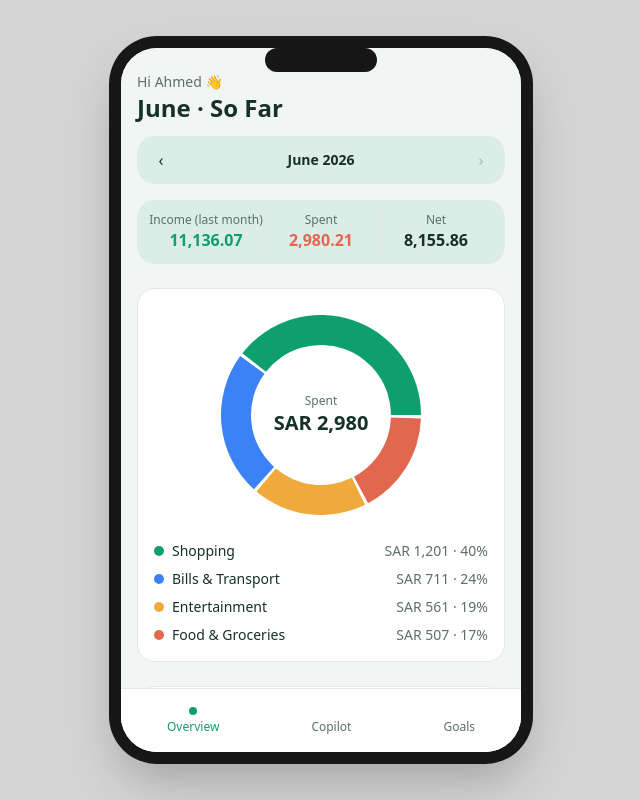
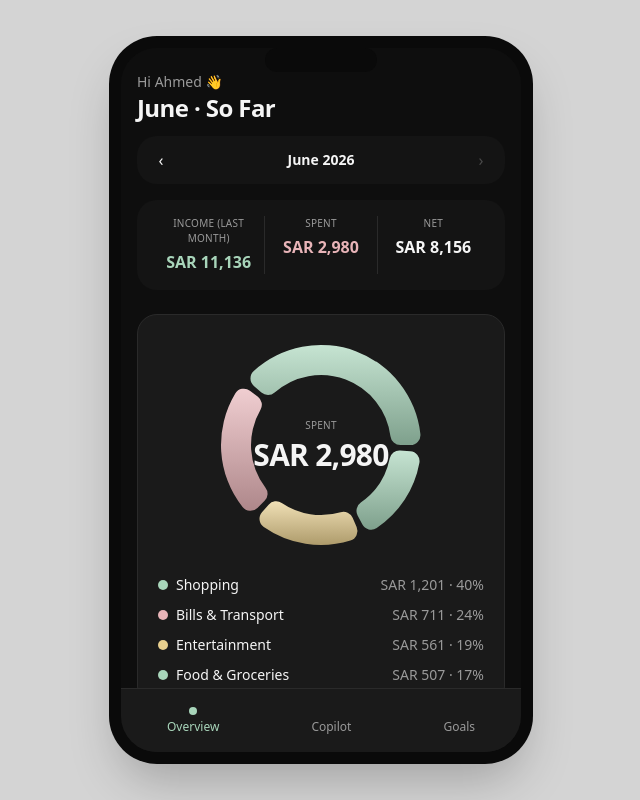
Before and after one commit to NawafAlbarqan/Munami, a React (Vite) app: page / in a window 1280 px wide. Shown: the whole page, without its empty margins (319-959 px from the left). Built offline with nearby package versions, Linux system fonts and the light colour scheme.

Commit message:
restore point before Overview polish fixes (donut, legend colors, scrollbar, income label)

```diff
--- a/src/App.jsx
+++ b/src/App.jsx
@@ -24,7 +24,7 @@ import {
   summarizePriorMonth,
 } from './lib/finance'
 import { phraseCategoryChange, phrasePace, phrasePriorMonthSummary } from './lib/aiCoach'
-import { t, monthLabel, monthYearLabel, DIR } from './lib/i18n'
+import { t, monthLabel, monthYearLabel, formatSAR, DIR } from './lib/i18n'
 
 function App() {
   const [rows, setRows] = useState([])
@@ -114,7 +114,7 @@ function App() {
         {/* Greeting bar */}
         <div className="mb-6">
           <p className="text-muted text-sm">{t('greeting', 'Ahmed')}</p>
-          <h1 className="text-text text-2xl font-bold mb-3">
+          <h1 className="text-text text-2xl font-bold mb-3 tracking-tight">
             {earlyMonth
               ? t('summaryTitlePartial', monthLabel(activeMonth) || '...')
               : t('summaryTitle', monthLabel(activeMonth) || '...')}
@@ -138,28 +138,32 @@ function App() {
               animate={{ opacity: 1 }}
               exit={{ opacity: 0 }}
               transition={{ duration: 0.15, ease: 'easeOut' }}
-              className="flex justify-between bg-tint rounded-[18px] p-3"
+              className="flex justify-between bg-tint rounded-[20px] p-4"
             >
               <div className="text-center flex-1">
-                <p className="text-muted text-xs">
+                <p className="text-muted text-[10px] font-medium uppercase tracking-wide mb-1">
                   {isCarriedOver ? t('incomeCarriedOver') : t('income')}
                 </p>
-                <p className="text-positive font-semibold">{income.toLocaleString('en-US')}</p>
+                <p className="text-positive font-semibold tabular-nums">{formatSAR(income)}</p>
               </div>
               <div className="text-center flex-1 border-x border-card-border">
-                <p className="text-muted text-xs">{t('spent')}</p>
-                <p className="text-caution font-semibold">{spent.toLocaleString('en-US')}</p>
+                <p className="text-muted text-[10px] font-medium uppercase tracking-wide mb-1">
+                  {t('spent')}
+                </p>
+                <p className="text-caution font-semibold tabular-nums">{formatSAR(spent)}</p>
               </div>
               <div className="text-center flex-1">
-                <p className="text-muted text-xs">{t('net')}</p>
-                <p className="text-text font-semibold">{net.toLocaleString('en-US')}</p>
+                <p className="text-muted text-[10px] font-medium uppercase tracking-wide mb-1">
+                  {t('net')}
+                </p>
+                <p className="text-text font-semibold tabular-nums">{formatSAR(net)}</p>
               </div>
             </motion.div>
           </AnimatePresence>
         </div>
 
         {/* Donut chart — spending only */}
-        <div className="bg-card border-[0.5px] border-card-border rounded-[18px] p-4 mb-6">
+        <div className="bg-card border-[0.5px] border-card-border rounded-[20px] p-5 mb-6">
           <AnimatePresence mode="wait" initial={false}>
             {chartData.length > 0 ? (
               <motion.div
--- a/src/components/InsightCard.jsx
+++ b/src/components/InsightCard.jsx
@@ -13,7 +13,7 @@ const ACCENTS = {
 export default function InsightCard({ icon, category, arrow, pct, text, accent = 'rewards', index = 0 }) {
   return (
     <motion.div
-      className="bg-card border-[0.5px] border-card-border rounded-[18px] p-4 flex items-start gap-3"
+      className="bg-card border-[0.5px] border-card-border rounded-[20px] p-5 flex items-start gap-3"
       initial={{ opacity: 0, y: 8 }}
       animate={{ opacity: 1, y: 0 }}
       transition={{ duration: 0.25, delay: index * 0.06, ease: 'easeOut' }}
--- a/src/components/MonthSwitcher.jsx
+++ b/src/components/MonthSwitcher.jsx
@@ -1,6 +1,6 @@
 export default function MonthSwitcher({ label, onPrev, onNext, canPrev, canNext }) {
   return (
-    <div className="flex items-center justify-between bg-tint rounded-[18px] px-2 py-2 mb-4">
+    <div className="flex items-center justify-between bg-tint rounded-[20px] px-2 py-2 mb-4">
       <button
         type="button"
         onClick={onPrev}
--- a/src/components/PhoneFrame.jsx
+++ b/src/components/PhoneFrame.jsx
@@ -4,8 +4,8 @@
 export default function PhoneFrame({ children }) {
   return (
     <div className="h-screen w-screen overflow-hidden flex items-center justify-center bg-neutral-300">
-      <div className="relative bg-neutral-900 rounded-[48px] p-3 shadow-2xl">
-        <div className="absolute top-3 left-1/2 -translate-x-1/2 w-28 h-6 bg-neutral-900 rounded-full z-10" />
+      <div className="relative bg-neutral-950 rounded-[48px] p-3 shadow-2xl">
+        <div className="absolute top-3 left-1/2 -translate-x-1/2 w-28 h-6 bg-neutral-950 rounded-full z-10" />
         {/* Fixed-size, non-scrolling "screen" — its children (App's content
             area and bottom nav) handle their own scrolling/positioning so
             the nav can stay pinned while content scrolls behind it. */}
--- a/src/components/SpendingDonut.jsx
+++ b/src/components/SpendingDonut.jsx
@@ -10,13 +10,22 @@ function themeColor(varName) {
   return getComputedStyle(document.documentElement).getPropertyValue(varName).trim()
 }
 
-const CHART_PALETTE = [
-  '--color-primary',
-  '--color-info',
-  '--color-rewards',
-  '--color-caution',
-  '--color-violet',
-]
+const CHART_PALETTE = ['--color-primary', '--color-caution', '--color-rewards']
+
+// Lightens (positive) or darkens (negative) a hex color by mixing it toward
+// white/black — used to build each slice's light→dark gradient from the
+// single base color in src/index.css, so the gradient always stays in sync
+// with the theme.
+function shade(hex, percent) {
+  const num = parseInt(hex.replace('#', ''), 16)
+  const r = (num >> 16) & 255
+  const g = (num >> 8) & 255
+  const b = num & 255
+  const mix = (channel) =>
+    percent >= 0 ? channel + (255 - channel) * percent : channel * (1 + percent)
+  const toHex = (channel) => Math.round(Math.max(0, Math.min(255, channel))).toString(16).padStart(2, '0')
+  return `#${toHex(mix(r))}${toHex(mix(g))}${toHex(mix(b))}`
+}
 
 export default function SpendingDonut({ data, total }) {
   const colors = CHART_PALETTE.map(themeColor)
@@ -31,27 +40,40 @@ export default function SpendingDonut({ data, total }) {
         transition={{ duration: 0.3, ease: 'easeOut' }}
       >
         <PieChart width={220} height={220}>
+          <defs>
+            {colors.map((color, i) => (
+              <linearGradient key={color} id={`donut-gradient-${i}`} x1="0" y1="0" x2="0" y2="1">
+                <stop offset="0%" stopColor={shade(color, 0.35)} />
+                <stop offset="100%" stopColor={shade(color, -0.25)} />
+              </linearGradient>
+            ))}
+          </defs>
           <Pie
             data={data}
             dataKey="amount"
             nameKey="category"
             innerRadius={70}
             outerRadius={100}
-            paddingAngle={2}
+            cornerRadius={10}
+            paddingAngle={4}
             strokeWidth={0}
           >
             {data.map((entry, i) => (
-              <Cell key={entry.category} fill={colors[i % colors.length]} />
+              <Cell key={entry.category} fill={`url(#donut-gradient-${i % colors.length})`} />
             ))}
           </Pie>
         </PieChart>
         <div className="absolute inset-0 flex flex-col items-center justify-center">
-          <span className="text-muted text-xs">{t('spent')}</span>
-          <span className="text-text text-xl font-bold">{formatSAR(animatedTotal)}</span>
+          <span className="text-muted text-[10px] font-medium uppercase tracking-wide mb-1">
+            {t('spent')}
+          </span>
+          <span className="text-text text-3xl font-bold tracking-tight">
+            {formatSAR(animatedTotal)}
+          </span>
         </div>
       </motion.div>
 
-      <ul className="w-full mt-4 flex flex-col gap-2">
+      <ul className="w-full mt-5 flex flex-col gap-2.5">
         {data.map((entry, i) => {
           const pct = total > 0 ? Math.round((entry.amount / total) * 100) : 0
           return (
--- a/src/index.css
+++ b/src/index.css
@@ -1,21 +1,19 @@
 @import "tailwindcss";
 
 @theme {
-  /* Mint Fresh theme — change colors here, they cascade everywhere */
-  --color-page: #F1F6F4;
-  --color-tint: #DCECE6;
-  --color-card: #FFFFFF;
-  --color-card-border: #E2E9E5;
+  /* Dark Premium theme — change colors here, they cascade everywhere */
+  --color-page: #0E0E0E;
+  --color-tint: #141414;
+  --color-card: #1A1A1A;
+  --color-card-border: #2A2A2A;
 
-  --color-primary: #0E9F6E;
-  --color-positive: #0E9F6E;
-  --color-caution: #E2674F;
-  --color-info: #3B82F6;
-  --color-rewards: #F0A93B;
-  --color-violet: #8B5CF6;
+  --color-primary: #A8D5BA;
+  --color-positive: #A8D5BA;
+  --color-caution: #E8B4B8;
+  --color-rewards: #E8CF8E;
 
-  --color-text: #16302A;
-  --color-muted: #5C7066;
+  --color-text: #F5F5F5;
+  --color-muted: #9A9A9A;
 }
 
 html,
```
Also changed, not shown: .claude/settings.local.json, 1 other file (tests, documents, lock files or other folders).
